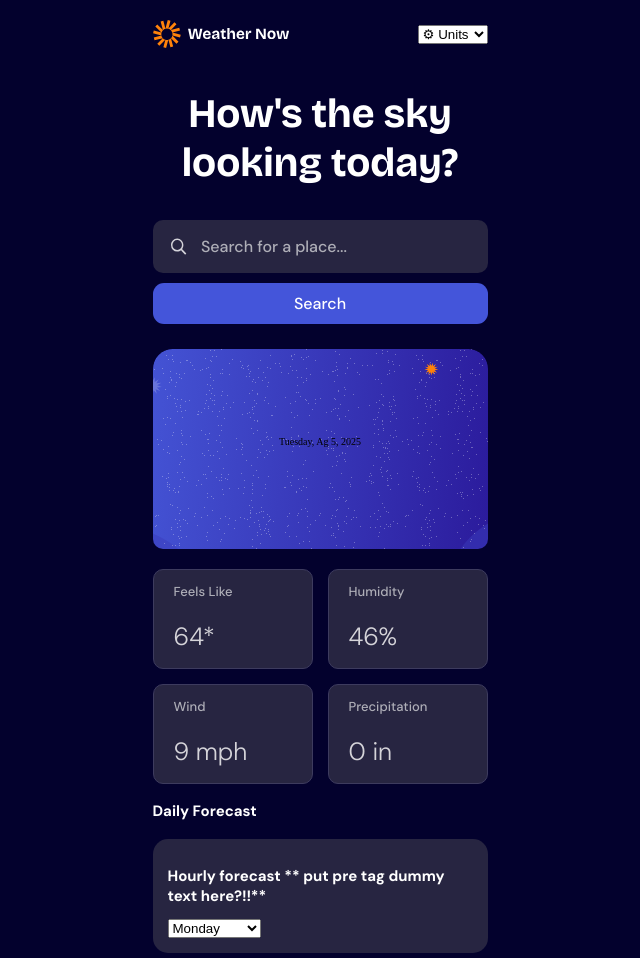
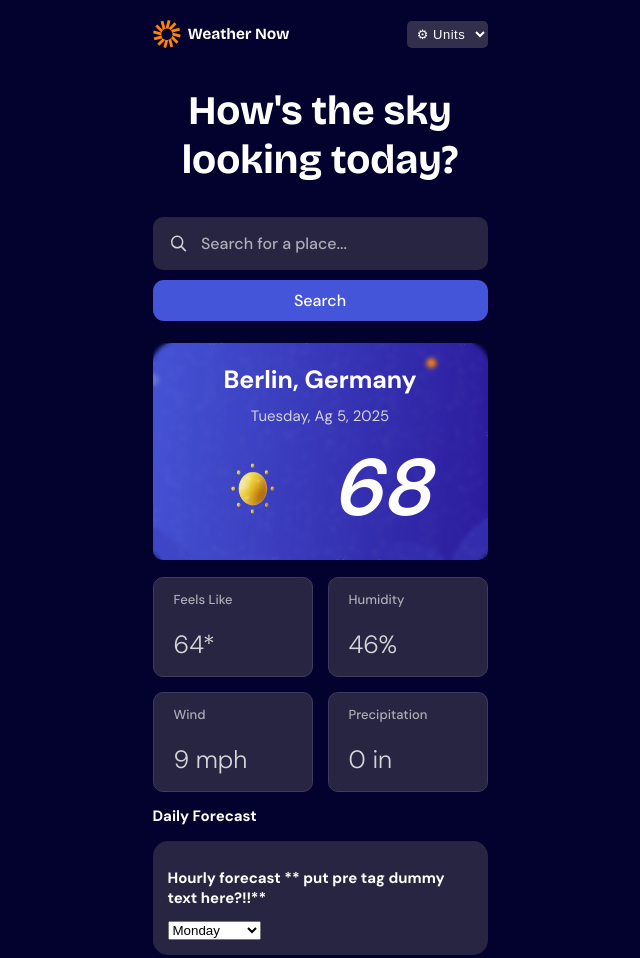
Before and after one commit to maggie-grundy/week7-capstone-project, a plain HTML site: page index.html in a window 1280 px wide. Shown: the top 958 px of the page, without its empty margins (320-960 px from the left). Drawn offline with Linux system fonts and the light colour scheme.

Commit message:
Fix spacing in results card (still needs slight adjustment). Style and adjust spacing in units dropdown (could use a bit more refinement later). Should be ready to start hooking up the API

```diff
--- a/index.html
+++ b/index.html
@@ -28,7 +28,7 @@
           <label for="myWeatherDropdown" class="visually-hidden"
             >Select units</label
           >
-          <select id="myWeatherDropdown" name="weatherDropdown">
+          <select id="myWeatherDropdown"  class="weather__units-dropdown" name="weatherDropdown">
             <!--Using a disabled selected option value below to make a settings gear
         and Units appear like a label but not able to be selected-->
             <option value="" disabled selected>&#x2699; Units</option>
@@ -79,20 +79,32 @@
         </form>
       </section>
       <!--Including aria below so screen readers announce new weather data when it populates-->
-      <section class="weather__resultscontainer" id="weatherResults" aria-live="polite">
+      <section
+        class="weather__resultscontainer"
+        id="weatherResults"
+        aria-live="polite"
+      >
         <h2 class="weather__results-title" id="resultsCity">
-            <!--Populate City Name-->
+          <!--Populate City Name-->Berlin, Germany
         </h2>
         <p class="weather__results-date" id="resultsDate">
           Tuesday, Ag 5, 2025<!--Populate current date-->
         </p>
 
+        <!--Wrapping these two together to display side-by-side-->
+        <article class="weather__resultsbottom-wrapper">
         <!--Populate weather icon-->
-          <img src="" id="resultsIcon" alt="" />
+        <img
+          src="/assets/images/icon-sunny.webp"
+          width="30%"
+          id="resultsIcon"
+          alt=""
+        />
 
         <p class="weather__results-temp" id="resultsTemp">
-            <!--Populate large font temp-->
+          <!--Populate large font temp-->68
         </p>
+      </article>
       </section>
 
       <section class="weather__specificscontainer">
@@ -106,6 +118,7 @@
           <p class="weather__specifics-label">Humidity</p>
           <p class="weather__specifics-value" id="humidityValue">46%</p>
         </div>
+
         <div class="weather__wind">
           <p class="weather__specifics-label">Wind</p>
           <p class="weather__specifics-value" id="humidityValue">9 mph</p>
@@ -113,7 +126,6 @@
         <div class="weather__precipitation">
           <p class="weather__specifics-label">Precipitation</p>
           <p class="weather__specifics-value" id="precipitationValue">0 in</p>
-          </div>
         </div>
       </section>
 
@@ -135,8 +147,8 @@
       </section>
 
       <section class="weather__hourlycontainer" aria-label="hourly forecast">
-        <h2 class="weather__hourlyforecast-heading">Hourly forecast **
-          put pre tag dummy text here?!!**
+        <h2 class="weather__hourlyforecast-heading">
+          Hourly forecast ** put pre tag dummy text here?!!**
         </h2>
 
         <div class="weather__hourlyforecast-dropdown">
--- a/styles/mobile.styles.css
+++ b/styles/mobile.styles.css
@@ -55,7 +55,7 @@ body {
   display: grid;
   grid-template-columns: repeat(auto, 1fr);
   grid-auto-rows: auto;
-  gap: 5px;
+  gap: 2px;
   max-width: 100%;
   padding: 2rem;
   max-width: 1440px;
@@ -75,20 +75,69 @@ body {
 
 .weather__resultscontainer {
   width: 100%;
-  height: 200px;
   background-image: url(/assets/images/bg-today-small.svg);
   background-size: cover;
   background-repeat: no-repeat;
   border-radius: 1rem;
-  padding: 2rem;
+  padding: 1rem;
   margin-top: 2rem;
   margin-bottom: 1.5rem;
   display: flex;
+  flex-wrap: wrap;
   flex-direction: column;
   align-items: center;
-  justify-content: center;
-  gap: 2rem;
+  justify-content: flex-start;
+  overflow: hidden;
+  gap: 1rem;
+  padding: 2rem;
+  position: relative;
+  height: auto;
+  /* isolation: isolate; */
+}
 
+/*Code I looked up to try blurring the background image */
+.weather__resultscontainer::before {
+  content: "";
+  position: absolute;
+  inset: 0;
+  backdrop-filter: blur(2px); /* adds soft blur over flecks */
+  z-index: 0;
+}
+
+/* Make sure your content sits above it */
+.weather__resultscontainer > * {
+  position: relative;
+  z-index: 1;
+}
+
+.weather__results-title {
+  font-family: "DM Sans", sans-serif;
+  font-size: 2.5rem;
+  color: var(--color-neutral-0);
+  margin: 0;
+}
+
+.weather__results-date {
+  font-family: "DM Sans", sans-serif;
+  font-size: 1.5rem;
+  color: var(--color-neutral-200);
+  margin: 0;
+}
+
+.weather__results-temp {
+  font-family: "DM Sans", sans-serif;
+  font-weight: 600;
+  letter-spacing: 3px;
+  font-style: italic;
+  font-size: 8rem;
+  color: var(--color-neutral-0);
+  margin: 0;
+}
+
+.weather__resultsbottom-wrapper {
+  display: flex;
+  flex-direction: row;
+  justify-content: space-evenly;
 }
 
 .weather__specificscontainer {
@@ -195,6 +244,17 @@ body {
 
 /*Positioning and Styling for top section */
 
+.weather__units-dropdown {
+  background-color: var(--color-neutral-700);
+  border: none;
+  border-radius: 0.5rem;
+  color: var(--color-neutral-0);
+  padding: 0.5rem;
+  letter-spacing: 0.5px;
+  text-align: center;
+  font-size: 1.3rem;
+}
+
 .weather__input {
   position: relative;
   border: none;
```
Also changed, not shown: 1 other file. Lines whose indentation alone changed are shown as unchanged.
